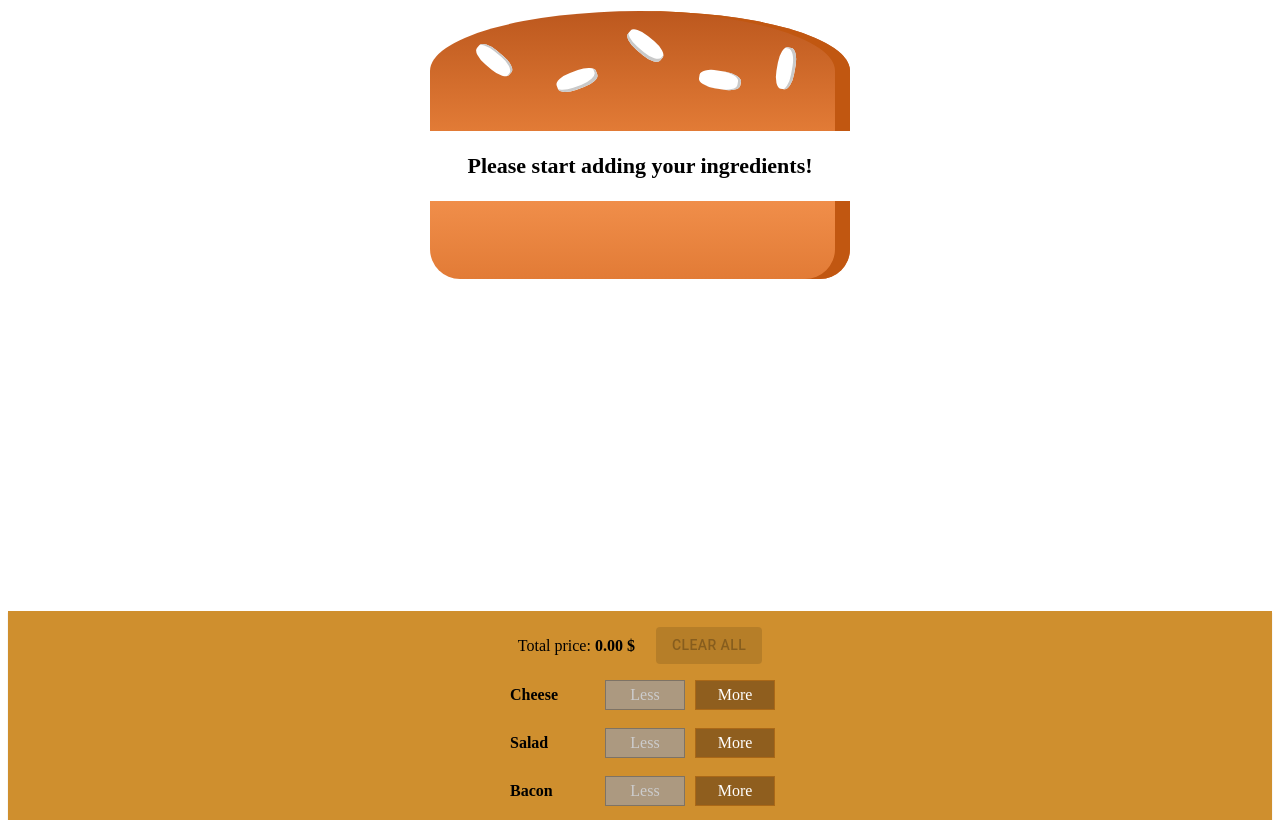
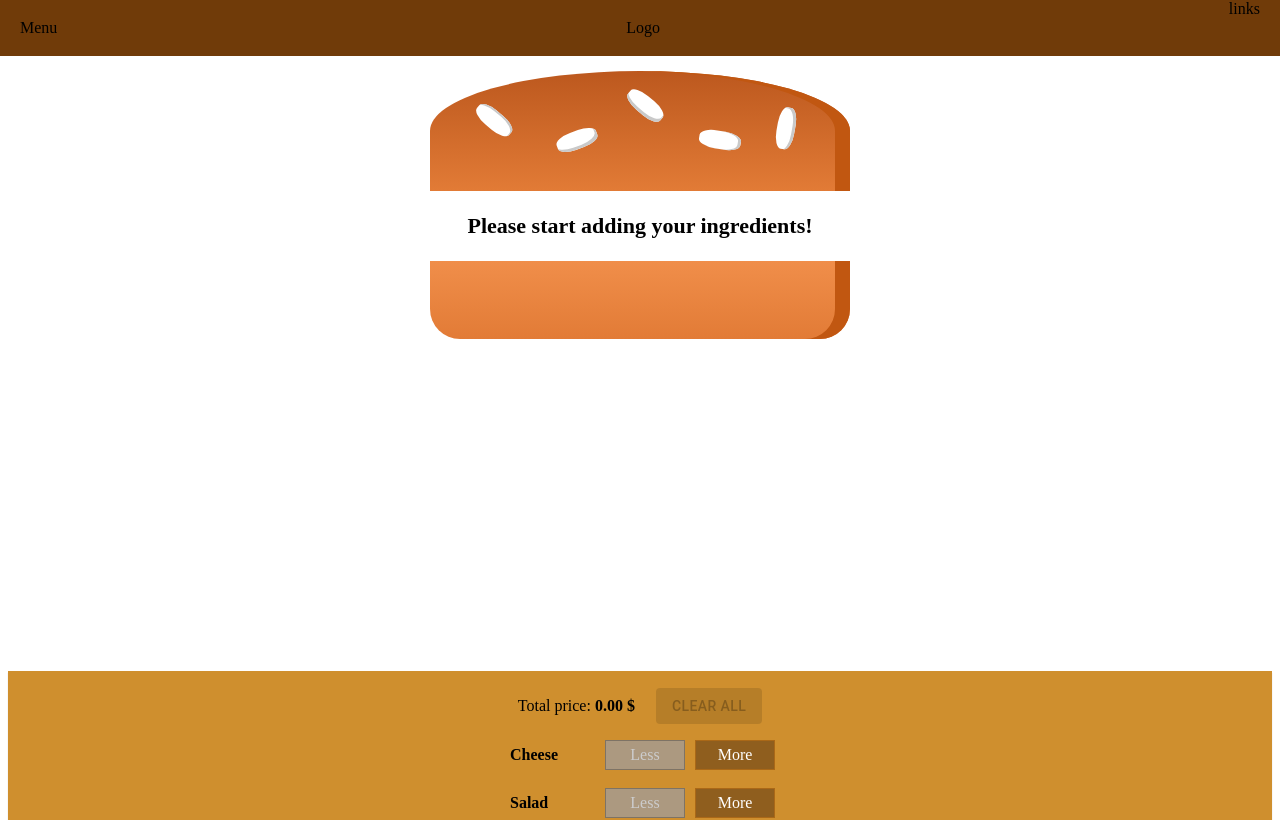
Before and after one commit to rajgohil07/burger_builder, a React (Create React App) app: page / in a window 1280 px wide. Shown: the top 820 px of the page. Built offline with nearby package versions, Linux system fonts and the light colour scheme; the HTML template or start-up script is replaced by a standard one.

Commit message:
have added demo navbar

```diff
--- a/src/App.tsx
+++ b/src/App.tsx
@@ -1,10 +1,12 @@
 import { Layout } from "./component/layout/layout";
+import { ToolbarComponent } from "./component/navigation/toolbar/toolbar";
 import { BurgerBuilder } from "./container/burger_builder/burger_builder";
 
 const App = () => {
   return (
     <>
       <Layout>
+        <ToolbarComponent />
         <BurgerBuilder />
       </Layout>
     </>
--- /dev/null
+++ b/src/component/navigation/toolbar/toolbar.css
@@ -0,0 +1,18 @@
+.Toolbar {
+    height: 56px;
+    width: 100%;
+    position: fixed;
+    top: 0;
+    left: 0;
+    background-color: #703b09;
+    display: flex;
+    justify-content: space-between;
+    align-items: center;
+    padding: 0 20px;
+    box-sizing: border-box;
+    z-index: 90;
+}
+
+.Toolbar nav {
+    height: 100%;
+}
--- /dev/null
+++ b/src/component/navigation/toolbar/toolbar.tsx
@@ -0,0 +1,9 @@
+import "./toolbar.css";
+
+export const ToolbarComponent = () => (
+  <header className="Toolbar">
+    <div>Menu</div>
+    <div>Logo</div>
+    <nav>links</nav>
+  </header>
+);
--- a/src/container/burger_builder/burger_builder.css
+++ b/src/container/burger_builder/burger_builder.css
@@ -0,0 +1,3 @@
+.burger {
+    margin-top: 71px;
+}
--- a/src/container/burger_builder/burger_builder.tsx
+++ b/src/container/burger_builder/burger_builder.tsx
@@ -9,6 +9,7 @@ import {
   BurgerIngredientTypeEnum,
   IBurgerIngredientType,
 } from "../../types/burger_ingredient_types";
+import "./burger_builder.css";
 
 export const BurgerBuilder = () => {
   // set burger option state
@@ -96,7 +97,7 @@ export const BurgerBuilder = () => {
   }, [getCheese, getSalad, getBacon, getMeat]);
 
   return (
-    <>
+    <div className="burger">
       <Burger burgerOption={burgerOption} />
       <BurgerControllers
         buttonClickEvent={updateIngredients}
@@ -106,6 +107,6 @@ export const BurgerBuilder = () => {
         isClearAllDisabled={isDisabledClearAllButton}
         burgerOption={burgerOption}
       />
-    </>
+    </div>
   );
 };
```
